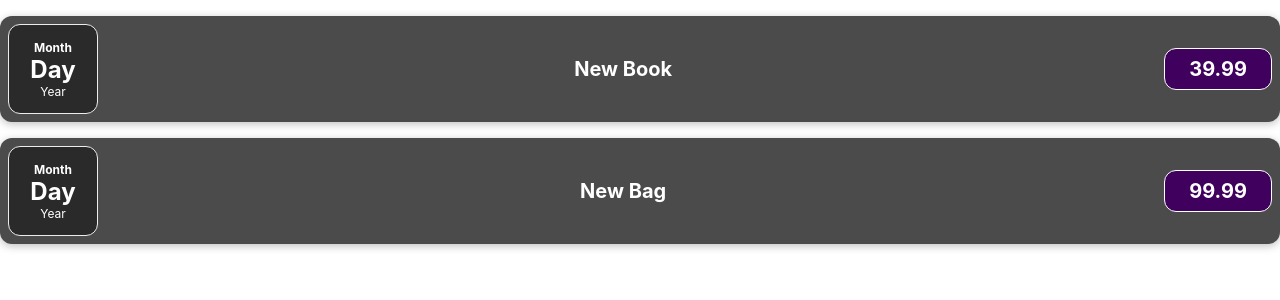
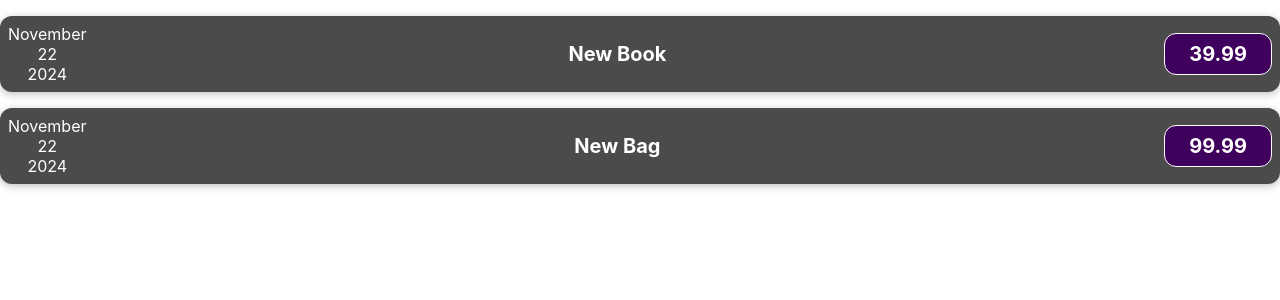
Before and after one commit to KelliKirk/expenses, a React (Create React App) app: page / in a window 1280 px wide. Shown: the top 300 px of the page. Built offline with nearby package versions, Linux system fonts and the light colour scheme.

Commit message:
Kuupäevade lisamine

```diff
--- a/src/components/ExpenseDate.js
+++ b/src/components/ExpenseDate.js
@@ -1,11 +1,16 @@
-import './ExpenseDate.css'
+const ExpenseDate = (props) => {
 
-const ExpenseDate = () => {
-    return (<div className = 'expense-date'>
-        <div className = 'expense-date__month'>Month</div>
-        <div className = 'expense-date__day'>Day</div>
-        <div className = 'expense-date__year'>Year</div>
-        </div>)
-    }
+    const month = props.date.toLocaleString('en-EE',{month: 'long'})
+    const day = props.date.toLocaleString('en-EE',{day: '2-digit'})
+    const year = props.date.getFullYear()
 
-    export default ExpenseDate
+    return(
+        <div>
+            <div>{month}</div>
+            <div>{day}</div>
+            <div>{year}</div>
+        </div>
+    )
+}
+
+export default ExpenseDate
```
Also changed, not shown: src/components/Expenses.js (added).
